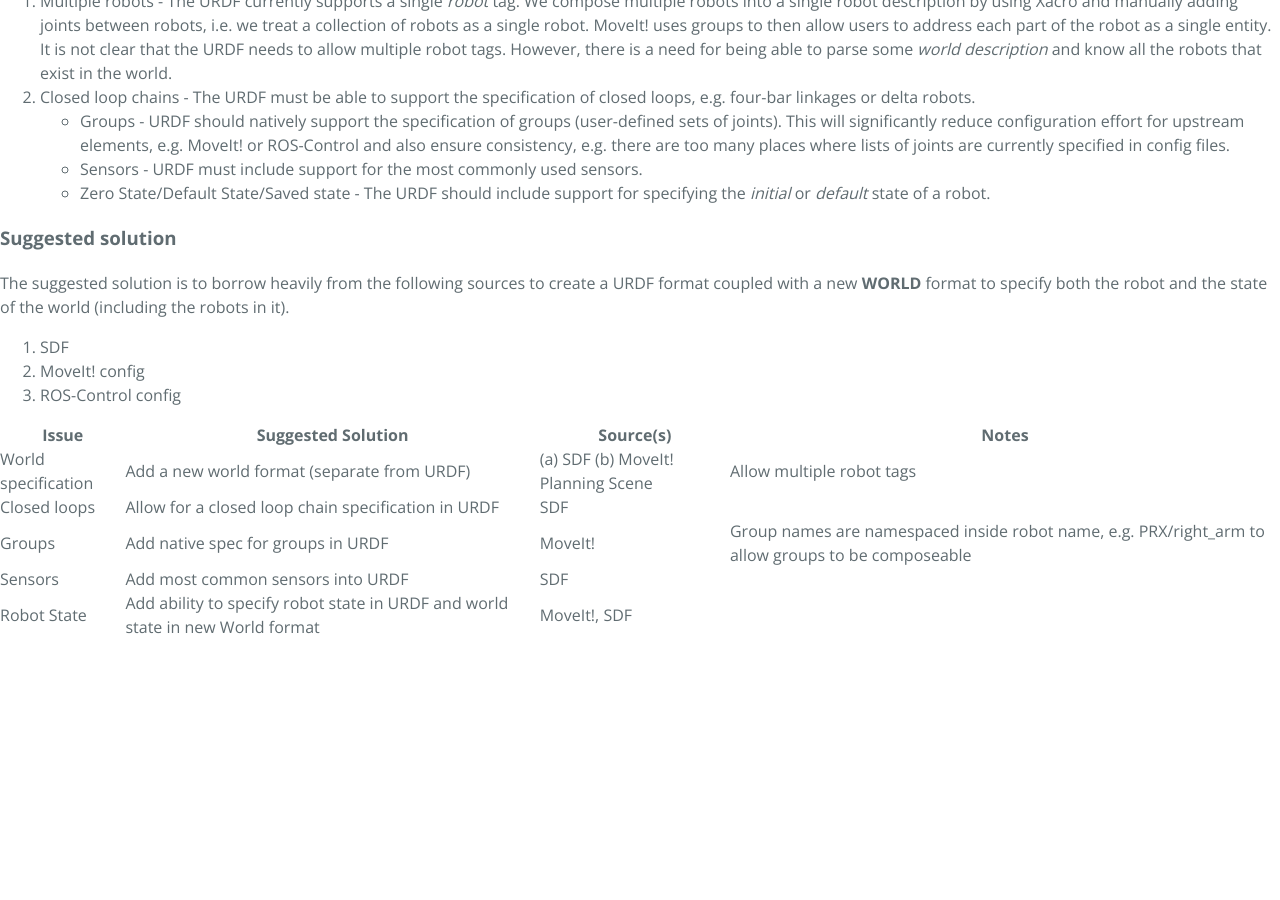
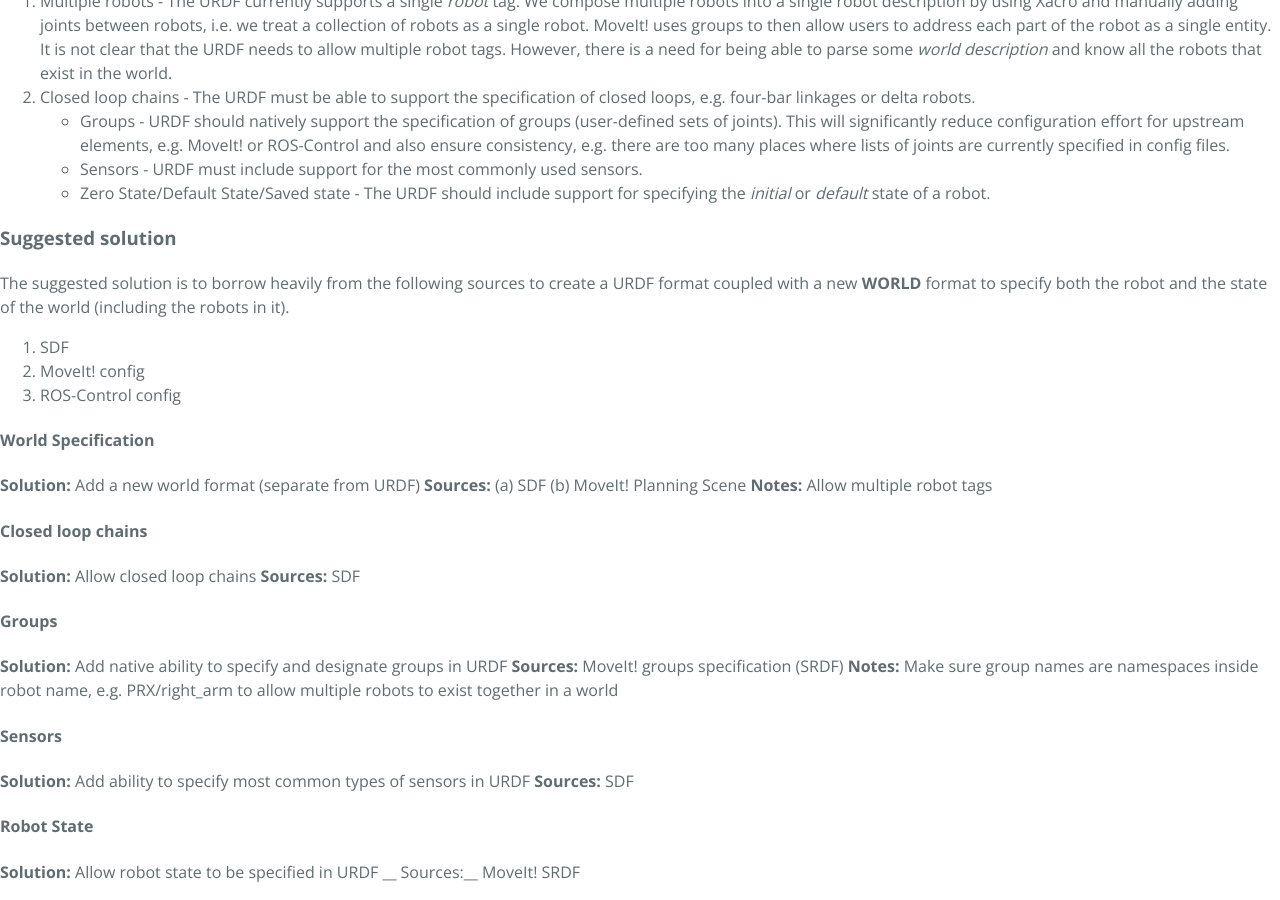
Before and after one commit to sachinchitta/urdf2, a Jekyll site: the page built from index.md, in a window 1280 px wide and 900 px high, scrolled down 1845 px. Built offline with Jekyll 4.4.1, drawn with Linux system fonts in a browser that asks for light colours; before the commit the page ends 2484 px from its top, so only the background shows below that.

Commit message:
change format

```diff
--- a/index.md
+++ b/index.md
@@ -64,11 +64,24 @@ The suggested solution is to borrow heavily from the following sources to create
 1. MoveIt! config
 1. ROS-Control config
 
+#### World Specification
+__Solution:__ Add a new world format (separate from URDF)
+__Sources:__ (a) SDF (b) MoveIt! Planning Scene
+__Notes:__ Allow multiple robot tags
 
-Issue|Suggested Solution|Source(s)|Notes|
------|-----|-----|---|
-World specification|Add a new world format (separate from URDF)|(a) SDF (b) MoveIt! Planning Scene|Allow multiple robot tags|
-Closed loops|Allow for a closed loop chain specification in URDF|SDF ||
-Groups|Add native spec for groups in URDF|MoveIt!|Group names are namespaced inside robot name, e.g. PRX/right_arm to allow groups to be composeable|
-Sensors|Add most common sensors into URDF|SDF||
-Robot State|Add ability to specify robot state in URDF and world state in new World format|MoveIt!, SDF||
+#### Closed loop chains
+__Solution:__ Allow closed loop chains
+__Sources:__ SDF
+
+#### Groups
+__Solution:__ Add native ability to specify and designate groups in URDF
+__Sources:__ MoveIt! groups specification (SRDF)
+__Notes:__ Make sure group names are namespaces inside robot name, e.g. PRX/right_arm to allow multiple robots to exist together in a world
+
+#### Sensors
+__Solution:__ Add ability to specify most common types of sensors in URDF
+__Sources:__ SDF
+
+#### Robot State
+__Solution:__ Allow robot state to be specified in URDF
+__ Sources:__ MoveIt! SRDF
```
